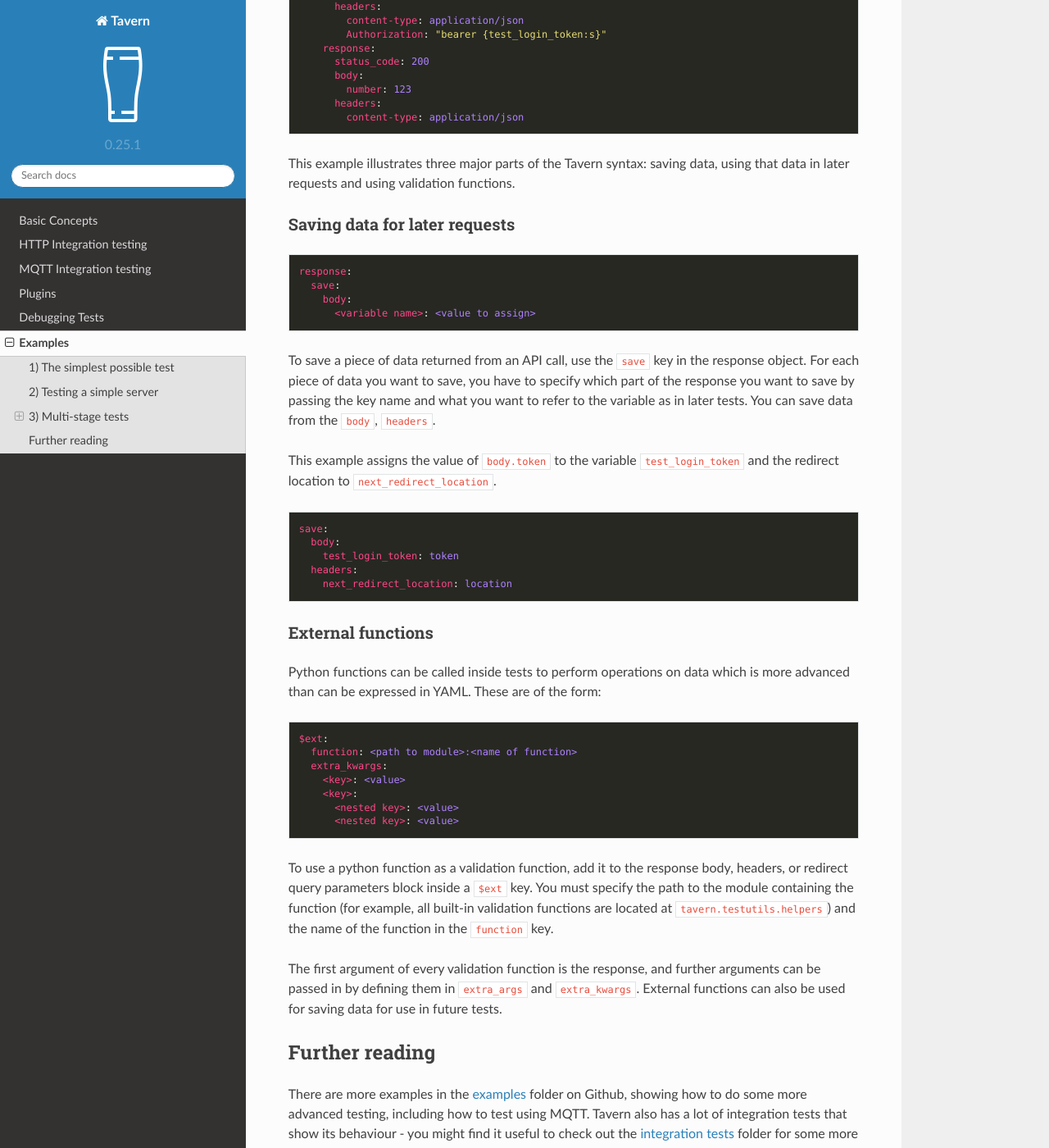
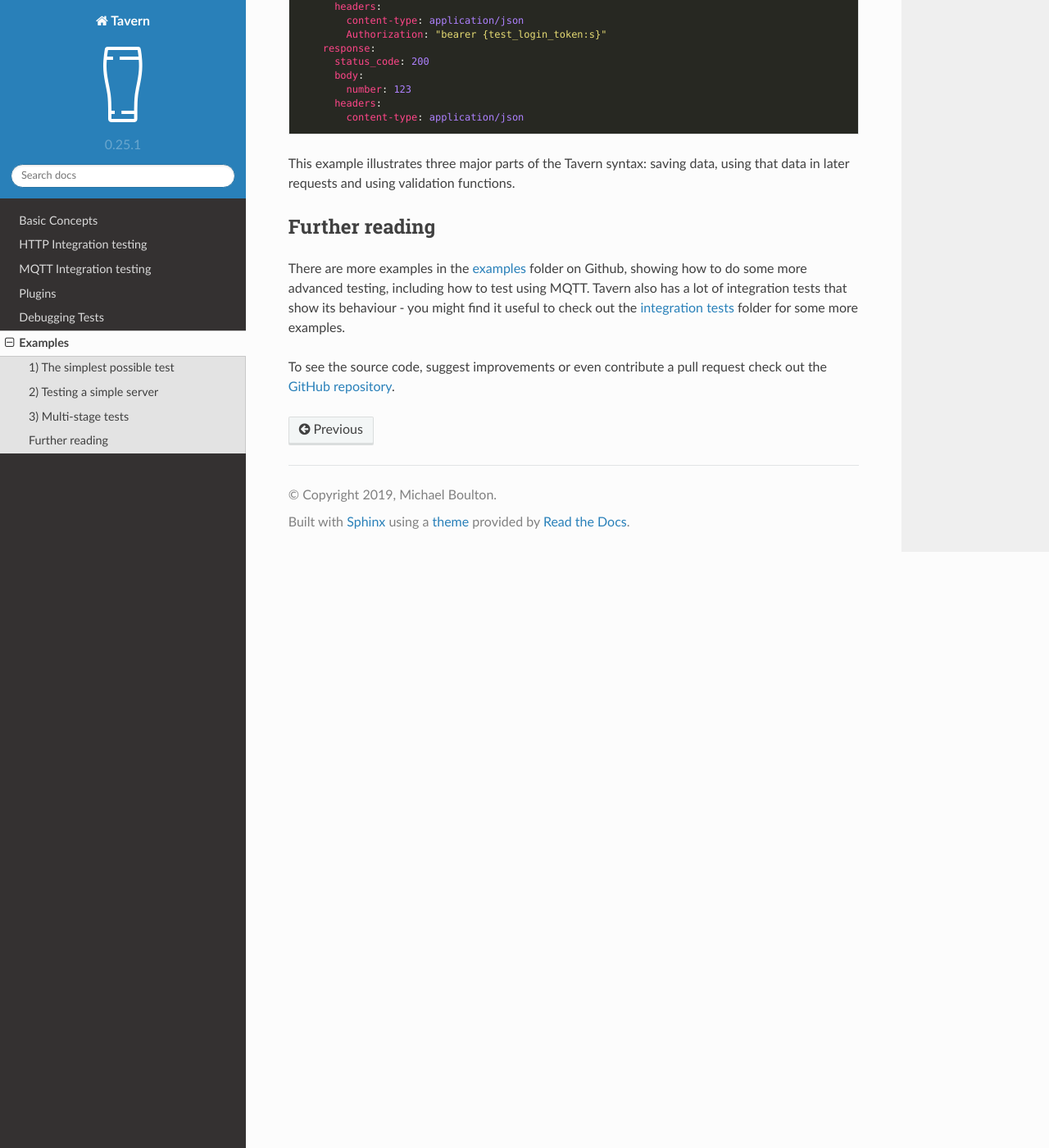
Before and after one commit to taverntesting/tavern, a Sphinx documentation site: the page built from docs/source/examples.md, in a window 1280 px wide and 1400 px high, scrolled down 4642 px. Shown: the whole window at 82% size. Built offline with Sphinx 7.4.7 and the Read the Docs theme 2.0.0, drawn with Linux system fonts in a browser that asks for light colours; formulas are drawn with MathJax 3.

Commit message:
Feature/cleanup examples (#296)
* Remove duplicate documentation

* Add documentation on return code of run function

````diff
--- a/docs/source/examples.md
+++ b/docs/source/examples.md
@@ -242,52 +242,6 @@
 
 This example illustrates three major parts of the Tavern syntax: saving data, using that data in later requests and using validation functions.
 
-### Saving data for later requests
-
-```yaml
-response:
-  save:
-    body:
-      <variable name>: <value to assign>
-```
-
-To save a piece of data returned from an API call, use the `save` key in the response object. For each piece of data you want to save, you have to specify which part of the response you want to save by passing the key name and what you want to refer to the variable as in later tests. You can save data from the `body`, `headers`.
-
-This example assigns the value of `body.token` to the variable `test_login_token` and the redirect location to `next_redirect_location`.
-
-```yaml
-save:
-  body:
-    test_login_token: token
-  headers:
-    next_redirect_location: location
-```
-
-### External functions
-
-Python functions can be called inside tests to perform operations on data which
-is more advanced than can be expressed in YAML. These are of the form:
-
-```yaml
-$ext:
-  function: <path to module>:<name of function>
-  extra_kwargs:
-    <key>: <value>
-    <key>:
-      <nested key>: <value>
-      <nested key>: <value>
-```
-
-To use a python function as a validation function, add it to the response body,
-headers, or redirect query parameters block inside a `$ext` key. You must
-specify the path to the module containing the function (for example, all
-built-in validation functions are located at `tavern.testutils.helpers`) and the
-name of the function in the `function` key.
-
-The first argument of every validation function is the response, and further
-arguments can be passed in by defining them in `extra_args` and `extra_kwargs`.
-External functions can also be used for saving data for use in future tests.
-
 ## Further reading
 
 There are more examples in the [examples](https://github.com/taverntesting/tavern/tree/master/example) folder on Github, showing how to do some more advanced testing, including how to test using MQTT. Tavern also has a lot of integration tests that show its behaviour - you might find it useful to check out the [integration tests](https://github.com/taverntesting/tavern/tree/master/tests/integration) folder for some more examples.
````
Also changed, not shown: docs/source/basics.md (+6 -0 lines).
